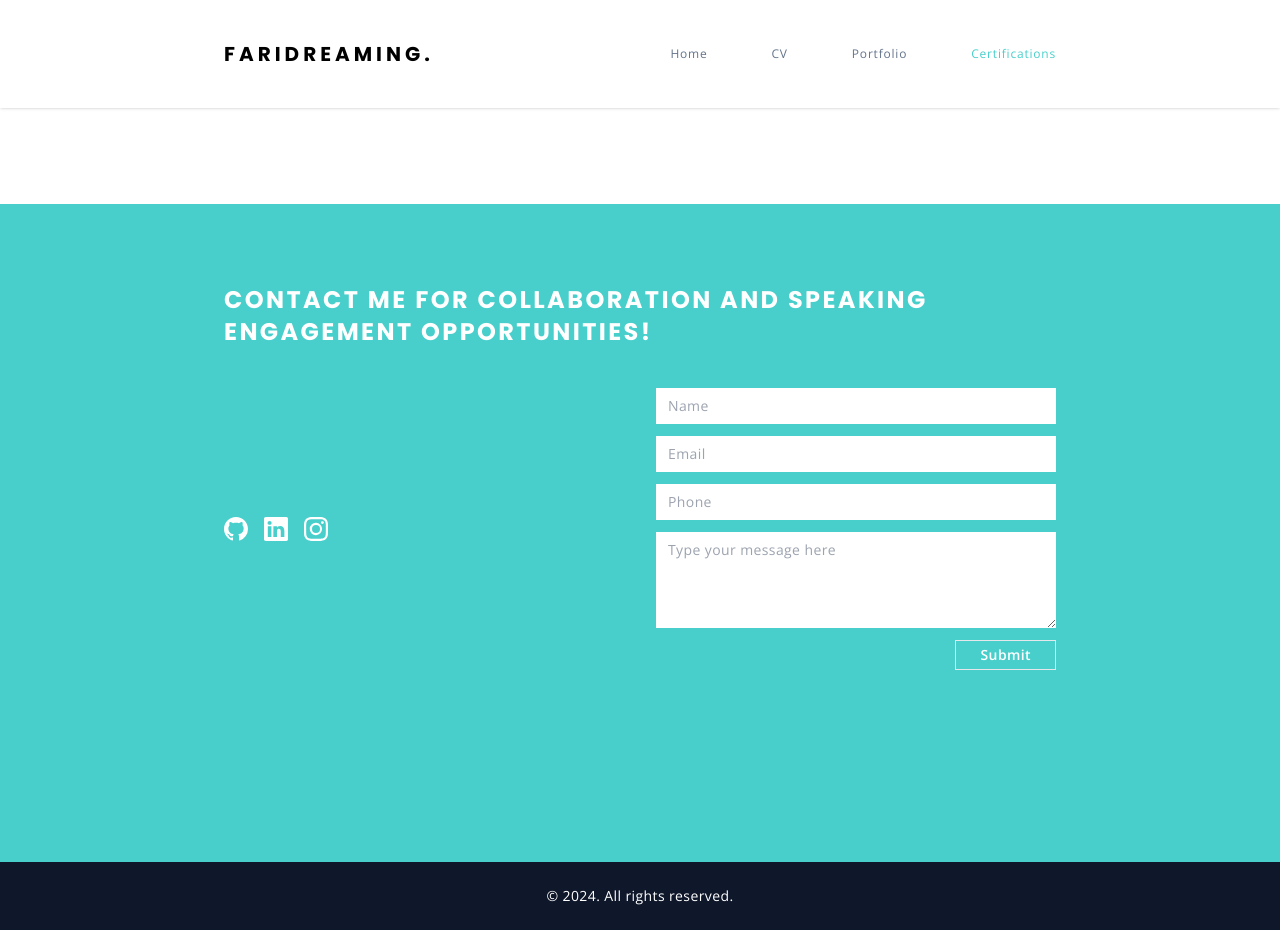
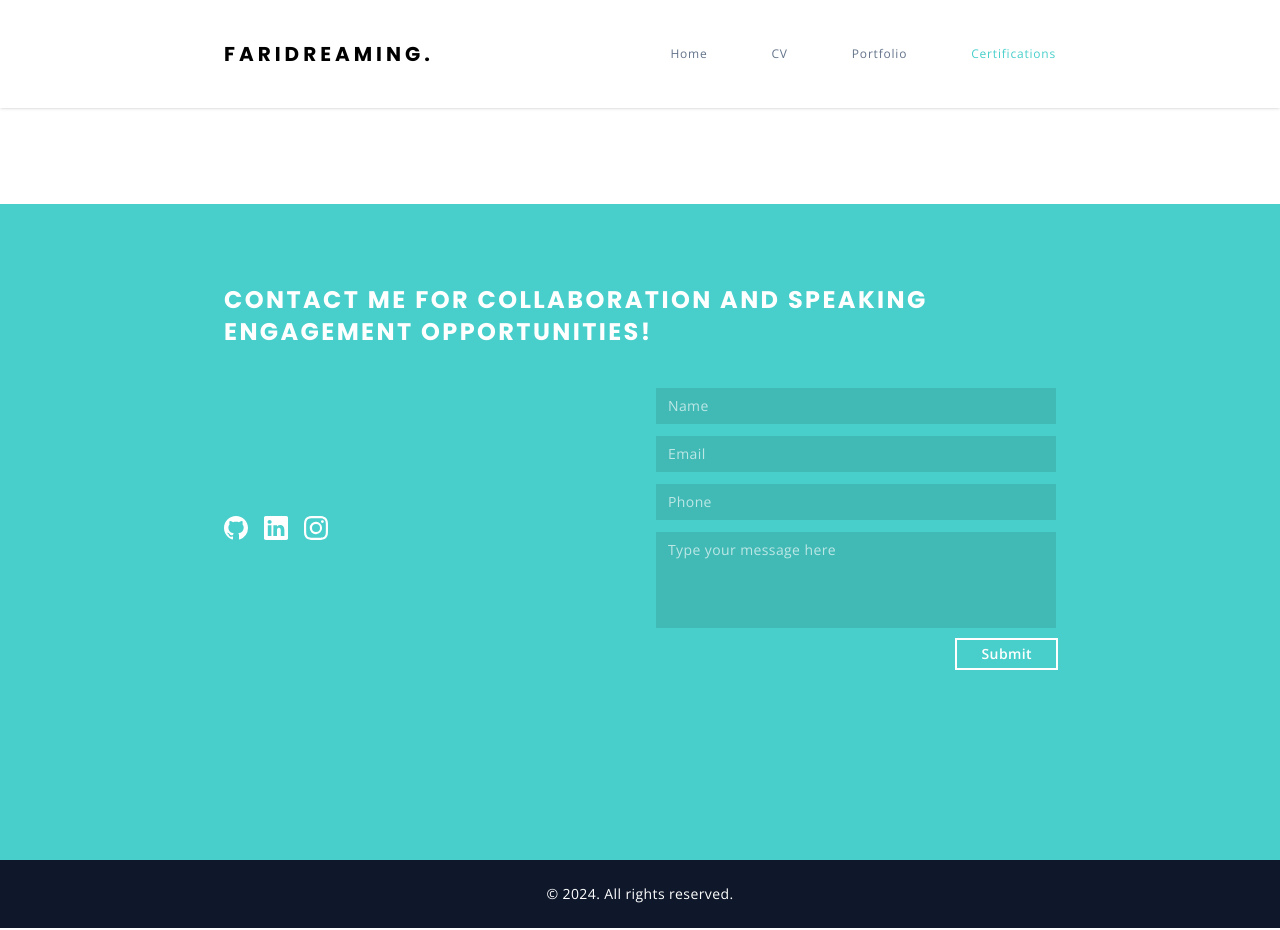
Before and after one commit to faridreaming/portfolio-react-js, a React (Vite) app: page /certifications in a window 1280 px wide. Built offline with nearby package versions, Linux system fonts and the light colour scheme.

Commit message:
fix: fix the contact form

```diff
--- a/src/components/ContactForm.jsx
+++ b/src/components/ContactForm.jsx
@@ -6,7 +6,7 @@ const ContactForm = () => {
         name="name"
         id="name"
         placeholder="Name"
-        className="w-full px-3 py-2 outline-none focus:bg-transparent focus:text-white focus:ring-1 focus:ring-white"
+        className="w-full bg-black/10 px-3 py-2 text-white outline-none placeholder:text-white/65 hover:bg-black/20 focus:bg-white focus:text-slate-500 focus:placeholder:text-slate-500/50"
         autoComplete="off"
       />
       <input
@@ -14,7 +14,7 @@ const ContactForm = () => {
         name="email"
         id="email"
         placeholder="Email"
-        className="w-full px-3 py-2 outline-none focus:bg-transparent focus:text-white focus:ring-1 focus:ring-white"
+        className="w-full bg-black/10 px-3 py-2 text-white outline-none placeholder:text-white/65 hover:bg-black/20 focus:bg-white focus:text-slate-500 focus:placeholder:text-slate-500/50"
         autoComplete="off"
       />
       <input
@@ -24,18 +24,18 @@ const ContactForm = () => {
         name="phone"
         id="phone"
         placeholder="Phone"
-        className="w-full px-3 py-2 outline-none focus:bg-transparent focus:text-white focus:ring-1 focus:ring-white"
+        className="w-full bg-black/10 px-3 py-2 text-white outline-none placeholder:text-white/65 hover:bg-black/20 focus:bg-white focus:text-slate-500 focus:placeholder:text-slate-500/50"
         autoComplete="off"
       />
       <textarea
         name="message"
         id="message"
         placeholder="Type your message here"
-        className="h-24 w-full px-3 py-2 outline-none focus:bg-transparent focus:text-white focus:ring-1 focus:ring-white"
+        className="h-24 w-full resize-none bg-black/10 px-3 py-2 text-white outline-none placeholder:text-white/65 hover:bg-black/20 focus:bg-white focus:text-slate-500 focus:placeholder:text-slate-500/50"
       ></textarea>
       <button
         type="submit"
-        className="w-1/2 self-end border bg-transparent py-1 font-semibold text-white outline-none transition hover:bg-white hover:text-primary focus:bg-white focus:text-primary sm:w-fit sm:px-6"
+        className="box-border w-1/2 self-end bg-primary py-1 font-semibold text-white outline outline-2 outline-white transition hover:bg-white hover:text-primary focus:bg-white focus:text-primary focus:outline-offset-2 sm:w-fit sm:px-6"
       >
         Submit
       </button>
```
